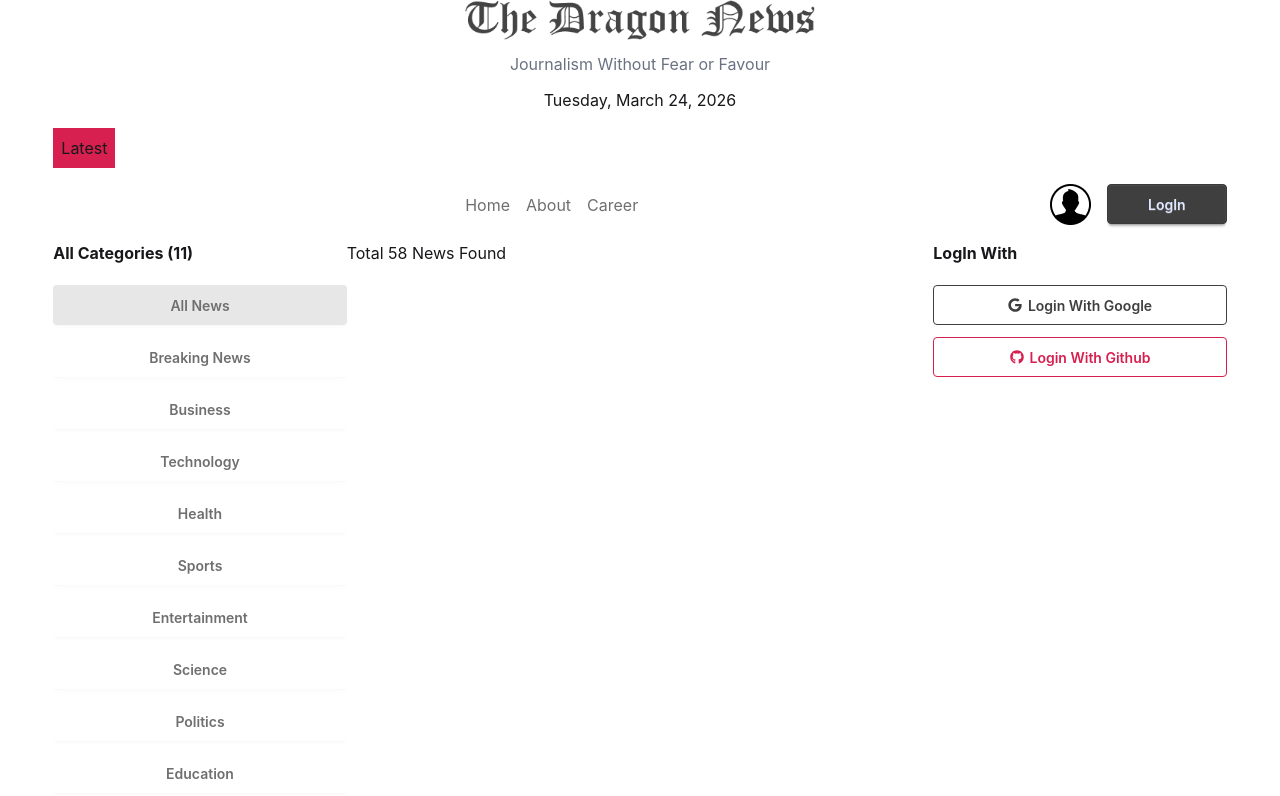
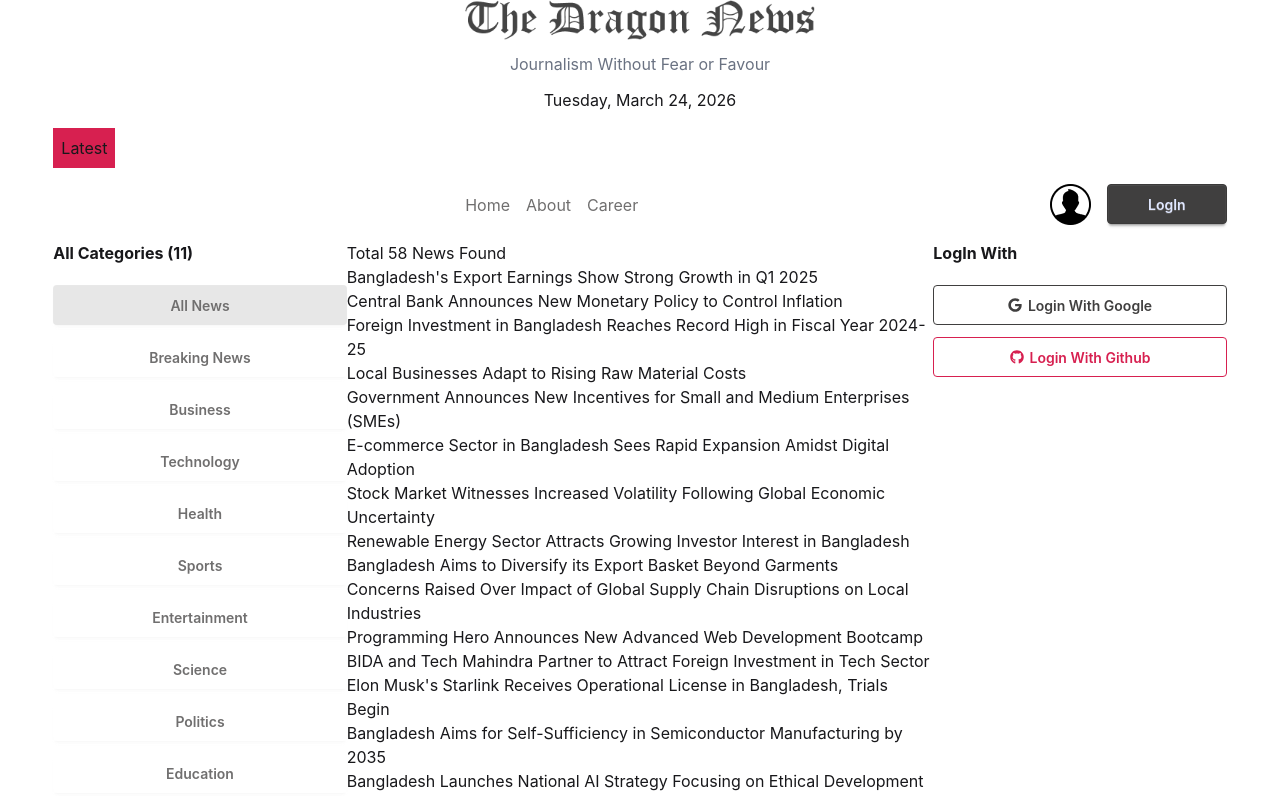
Before and after one commit to asik247/news-paper-with-firebase, a React (Vite) app: page /category/0 in a window 1280 px wide. Shown: the top 796 px of the page. Built offline with nearby package versions, Linux system fonts and the light colour scheme.

Commit message:
dynamic new showing

```diff
--- /dev/null
+++ b/src/Components/HomeLayout/NewsCard.jsx
@@ -0,0 +1,12 @@
+import React from 'react';
+
+const NewsCard = ({news}) => {
+
+    return (
+        <div>
+            {news.title}
+        </div>
+    );
+};
+
+export default NewsCard;
--- a/src/Pages/CategoryNews.jsx
+++ b/src/Pages/CategoryNews.jsx
@@ -1,6 +1,7 @@
 
 import React, { useEffect, useState } from 'react';
 import { useLoaderData, useParams } from 'react-router';
+import NewsCard from '../Components/HomeLayout/NewsCard';
 
 const CategoryNews = () => {
     const { id } = useParams()
@@ -24,6 +25,11 @@ const CategoryNews = () => {
     return (
         <div>
             Total  {categoryNews.length} News Found
+            <div className='gird grid-cols-1 gap-5'>
+                {
+                    categoryNews.map(news=><NewsCard key={news.id} news={news}></NewsCard>)
+                }
+            </div>
         </div>
     );
 };
```
